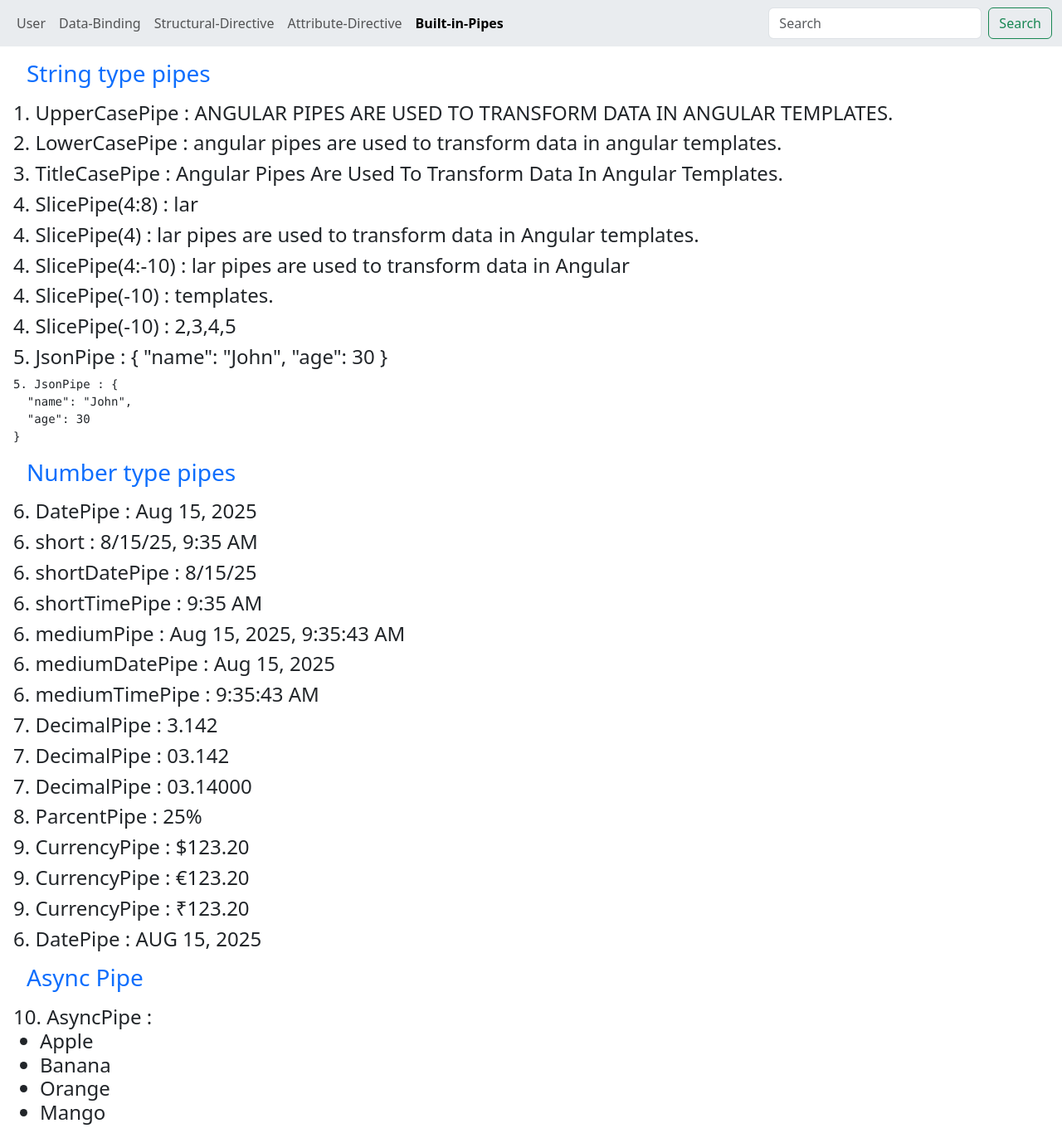
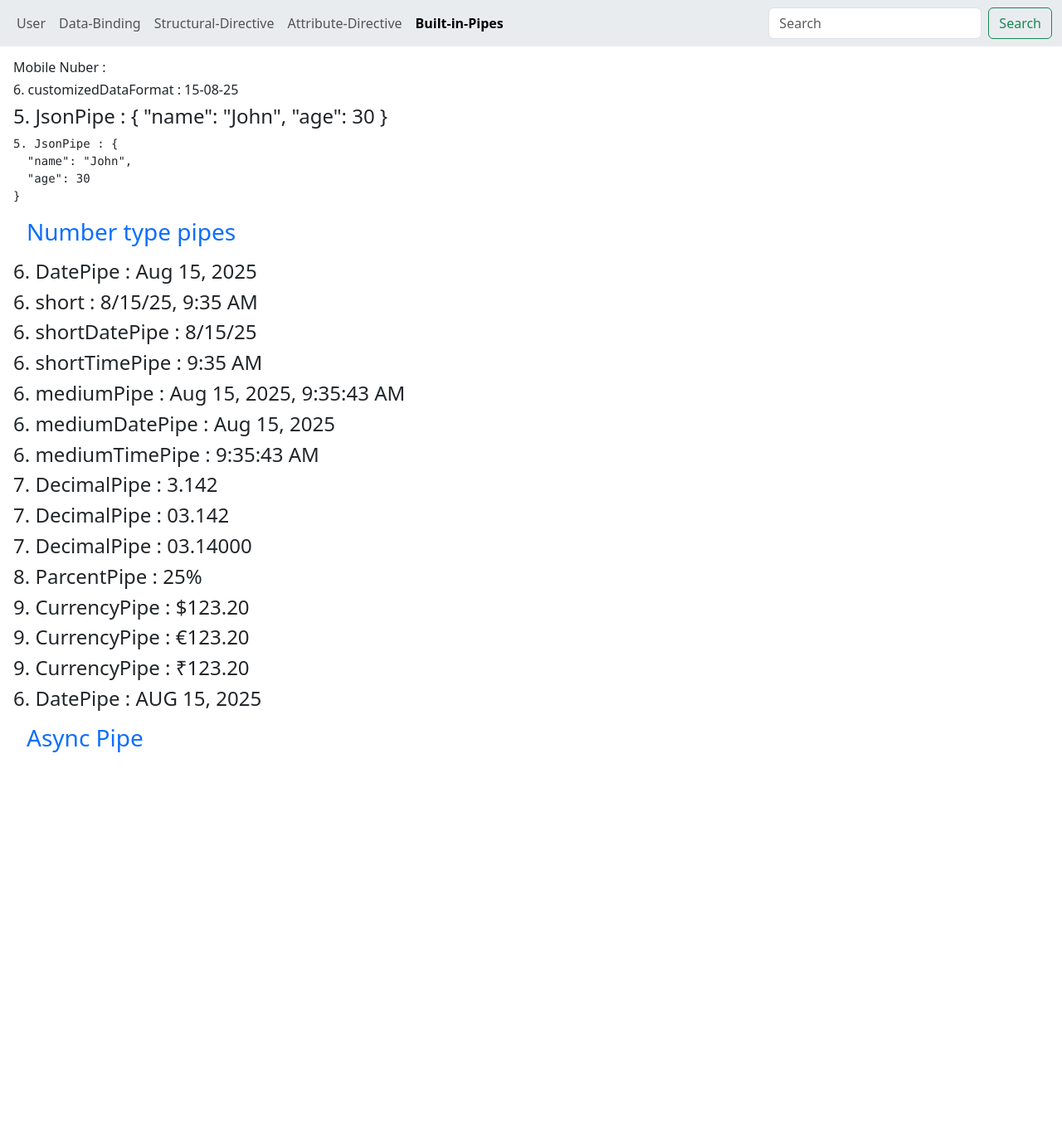
Before and after one commit to Zanna-dev/-angular-v19-tutorial-02, an Angular app: page /built-in-pipes in a window 1280 px wide. Shown: the whole page at 83% size. After the commit the page ends 922 px from the top, so only its background shows below. Built offline with nearby package versions, Linux system fonts and the light colour scheme.

Commit message:
Create Custom Pipes

```diff
--- a/src/app/built-in-pipes/built-in-pipes.component.html
+++ b/src/app/built-in-pipes/built-in-pipes.component.html
@@ -1,5 +1,10 @@
 <div class="m-3">
-    <h3 class="text-primary m-3"> String type pipes</h3>
+    <h6>Mobile Nuber : {{mobileNumber | custom}}</h6>
+
+    <h6>6. customizedDataFormat : {{currentDate | custom}}</h6>
+
+
+    <!-- <h3 class="text-primary m-3"> String type pipes</h3>
     <h4>1. UpperCasePipe : {{angularPipes | uppercase}}</h4>
     <h4>2. LowerCasePipe : {{angularPipes | lowercase}}</h4>
     <h4>3. TitleCasePipe : {{angularPipes | titlecase}}</h4>
@@ -7,7 +12,7 @@
        <h4>4. SlicePipe(4) : {{angularPipes | slice : 4 }}</h4>
     <h4>4. SlicePipe(4:-10) : {{angularPipes | slice : 4:-10 }}</h4>
     <h4>4. SlicePipe(-10) : {{angularPipes | slice : -10 }}</h4>
-    <h4>4. SlicePipe(-10) : {{[1,2,3,4,5,6] | slice : 1:-1 }}</h4>
+    <h4>4. SlicePipe(-10) : {{[1,2,3,4,5,6] | slice : 1:-1 }}</h4> -->
 
 
     <h4>5. JsonPipe : {{personData | json}}</h4>
@@ -35,11 +40,11 @@
 
     <h3 class="text-primary m-3">Async Pipe</h3>
 
-    <h4>10. AsyncPipe :
+    <!-- <h4>10. AsyncPipe :
         <ul>
             @for(item of items | async;track item){
             <li>{{item}}</li>
             }
         </ul>
-    </h4>
+    </h4>  -->
 </div>
--- a/src/app/built-in-pipes/built-in-pipes.component.ts
+++ b/src/app/built-in-pipes/built-in-pipes.component.ts
@@ -1,14 +1,17 @@
 import { CommonModule } from '@angular/common';
 import { Component } from '@angular/core';
 import { of } from 'rxjs';
+import { CustomPipe } from '../custom.pipe';
 
 @Component({
   selector: 'app-built-in-pipes',
-  imports: [CommonModule],
+  imports: [CommonModule, CustomPipe],
   templateUrl: './built-in-pipes.component.html',
   styleUrl: './built-in-pipes.component.scss'
 })
 export class BuiltInPipesComponent {
+mobileNumber : any = null;
+
  angularPipes : string = "Angular pipes are used to transform data in Angular templates.";
 
  personData = {
--- /dev/null
+++ b/src/app/custom.pipe.ts
@@ -0,0 +1,20 @@
+import { DatePipe } from '@angular/common';
+import { Pipe, PipeTransform } from '@angular/core';
+
+@Pipe({
+  name: 'custom'
+})
+export class CustomPipe implements PipeTransform {
+
+  private DatePipe = new DatePipe('en-US');
+
+  transform(value: any, ...args: any[]): any {
+  //   if(value == ''|| value == null || value == undefined){
+  //     return'NA';
+  //   }else{
+  //   return value ? '+91 ' + value : value;
+  // }
+
+  return this.DatePipe.transform(value, 'dd-MM-YY');
+}
+}
```
Also changed, not shown: 1 other file (tests, documents, lock files or other folders).
